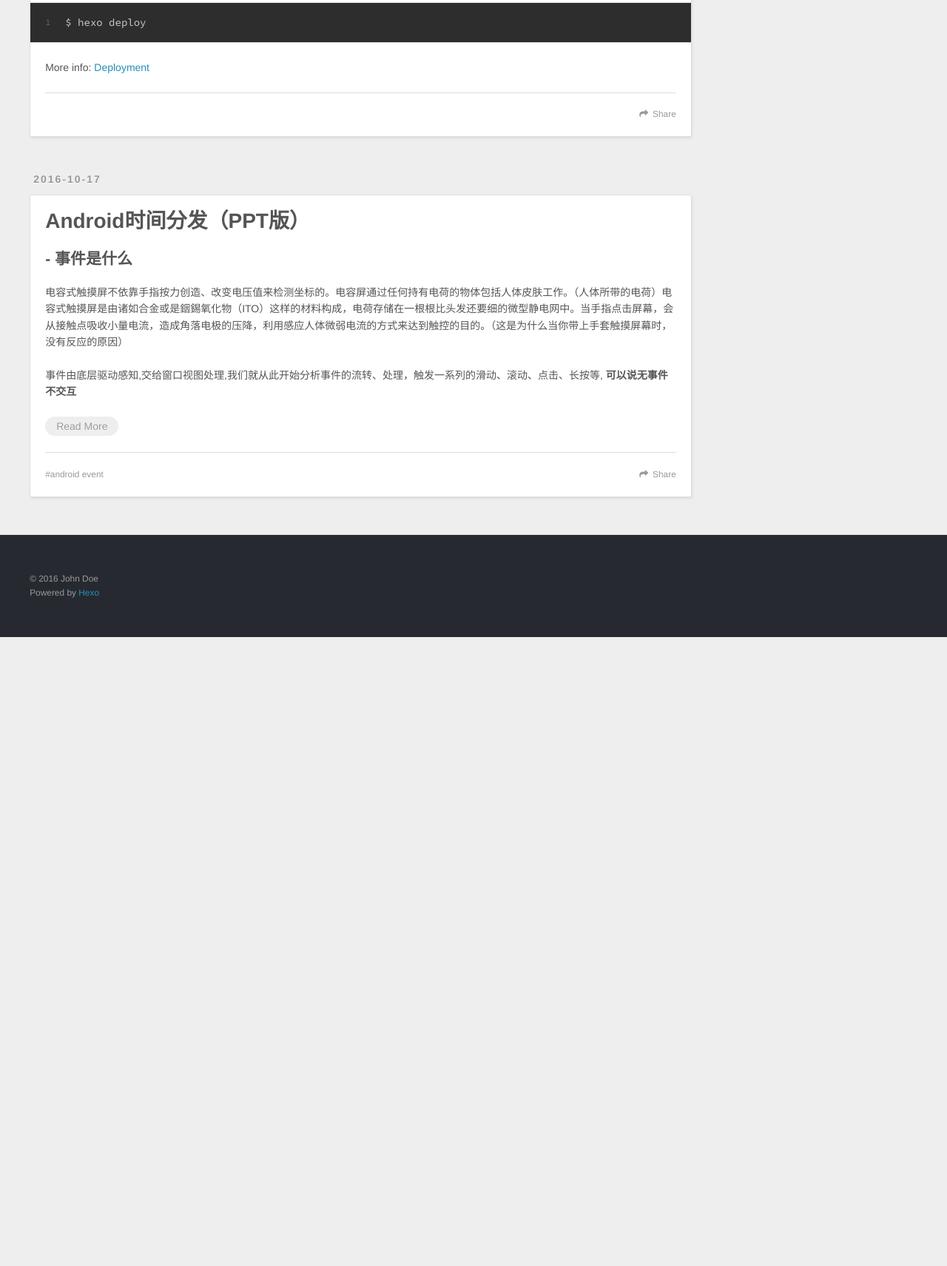
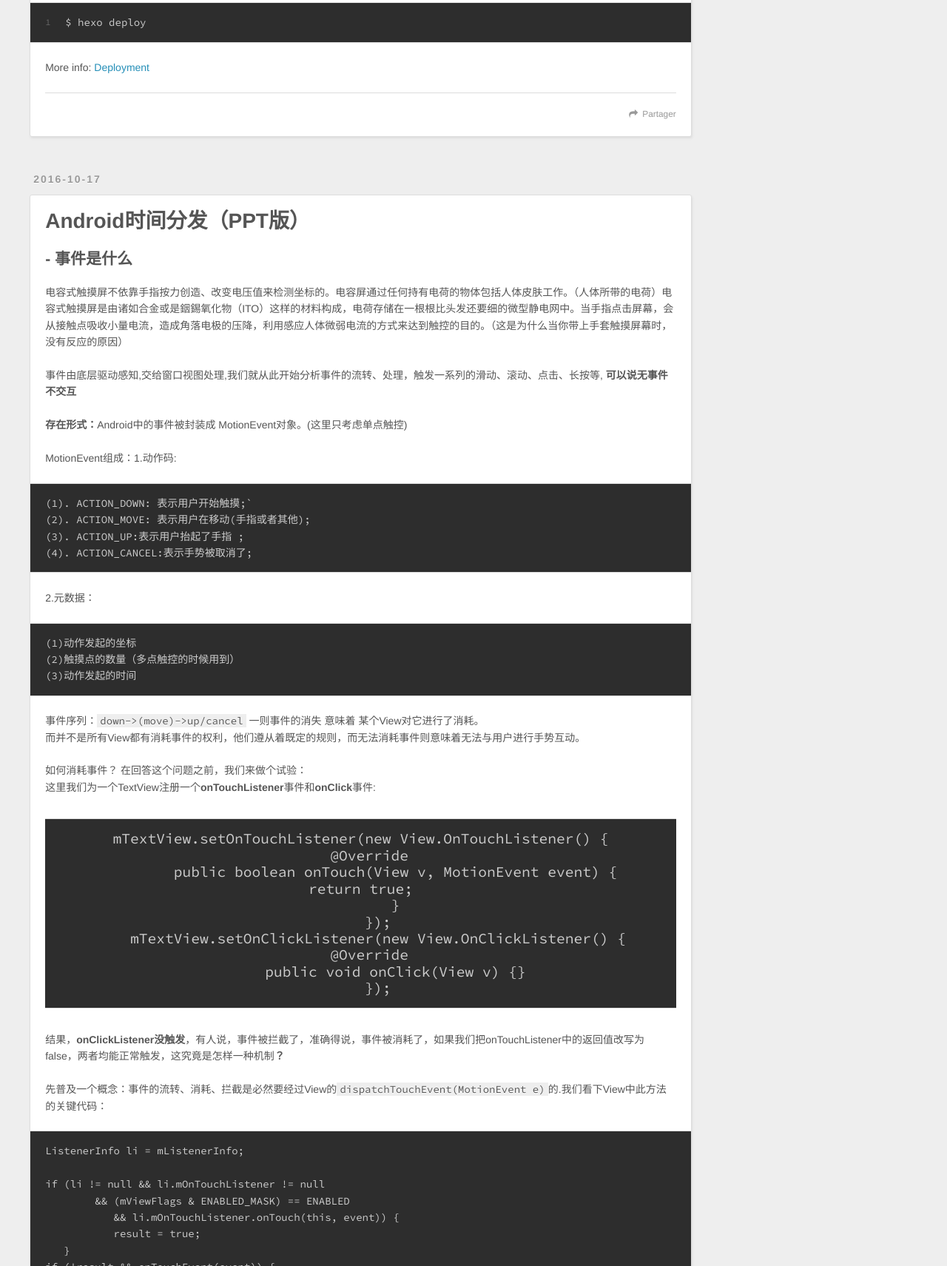
Before and after one commit to xinyujauchou/xinyujauchou.github.io, a plain HTML site: page index.html in a window 1280 px wide. Shown: the part 1089-2800 px from the top of the page at 74% size. Before the commit the page ends 1950 px from the top, so only its background shows below. Drawn offline with nearby package versions, Linux system fonts and the light colour scheme.

Commit message:
Site updated: 2016-10-17 23:34:44

```diff
--- a/index.html
+++ b/index.html
@@ -48,9 +48,9 @@
       </nav>
       <nav id="sub-nav">
 
-          <a id="nav-rss-link" class="nav-icon" href="/atom.xml" title="RSS Feed"></a>
+          <a id="nav-rss-link" class="nav-icon" href="/atom.xml" title="Flux RSS"></a>
 
-        <a id="nav-search-btn" class="nav-icon" title="Search"></a>
+        <a id="nav-search-btn" class="nav-icon" title="Rechercher"></a>
       </nav>
       <div id="search-form-wrap">
         <form action="//google.com/search" method="get" accept-charset="UTF-8" class="search-form"><input type="search" name="q" results="0" class="search-form-input" placeholder="Search"><button type="submit" class="search-form-submit">&#xF002;</button><input type="hidden" name="sitesearch" value="https://xinyujauchou.github.io"></form>
@@ -85,6 +85,7 @@
 
         <p>Welcome to <a href="https://hexo.io/" target="_blank" rel="external">Hexo</a>! This is your very first post. Check <a href="https://hexo.io/docs/" target="_blank" rel="external">documentation</a> for more info. If you get any problems when using Hexo, you can find the answer in <a href="https://hexo.io/docs/troubleshooting.html" target="_blank" rel="external">troubleshooting</a> or you can ask me on <a href="https://github.com/hexojs/hexo/issues" target="_blank" rel="external">GitHub</a>.</p>
 <h2 id="Quick-Start"><a href="#Quick-Start" class="headerlink" title="Quick Start"></a>Quick Start</h2><h3 id="Create-a-new-post"><a href="#Create-a-new-post" class="headerlink" title="Create a new post"></a>Create a new post</h3><figure class="highlight bash"><table><tr><td class="gutter"><pre><div class="line">1</div></pre></td><td class="code"><pre><div class="line">$ hexo new <span class="string">"My New Post"</span></div></pre></td></tr></table></figure>
+ <!-- xinyujaychou first blog -->
 <p>More info: <a href="https://hexo.io/docs/writing.html" target="_blank" rel="external">Writing</a></p>
 <h3 id="Run-server"><a href="#Run-server" class="headerlink" title="Run server"></a>Run server</h3><figure class="highlight bash"><table><tr><td class="gutter"><pre><div class="line">1</div></pre></td><td class="code"><pre><div class="line">$ hexo server</div></pre></td></tr></table></figure>
 <p>More info: <a href="https://hexo.io/docs/server.html" target="_blank" rel="external">Server</a></p>
@@ -96,7 +97,7 @@
 
     </div>
     <footer class="article-footer">
-      <a data-url="https://xinyujauchou.github.io/2016/10/17/hello-world/" data-id="ciue6sydx0000zoo1v4zfjezo" class="article-share-link">Share</a>
+      <a data-url="https://xinyujauchou.github.io/2016/10/17/hello-world/" data-id="ciue81ue80000wgo1wpaalaj5" class="article-share-link">Partager</a>
 
 
     </footer>
@@ -129,16 +130,57 @@
     <div class="article-entry" itemprop="articleBody">
 
         <h2 id="事件是什么"><a href="#事件是什么" class="headerlink" title="- 事件是什么"></a>- 事件是什么</h2><p>电容式触摸屏不依靠手指按力创造、改变电压值来检测坐标的。电容屏通过任何持有电荷的物体包括人体皮肤工作。（人体所带的电荷）电容式触摸屏是由诸如合金或是銦錫氧化物（ITO）这样的材料构成，电荷存储在一根根比头发还要细的微型静电网中。当手指点击屏幕，会从接触点吸收小量电流，造成角落电极的压降，利用感应人体微弱电流的方式来达到触控的目的。（这是为什么当你带上手套触摸屏幕时，没有反应的原因）</p>
-<p>事件由底层驱动感知,交给窗口视图处理,我们就从此开始分析事件的流转、处理，触发一系列的滑动、滚动、点击、长按等, <strong>可以说无事件不交互</strong><br>
+<p>事件由底层驱动感知,交给窗口视图处理,我们就从此开始分析事件的流转、处理，触发一系列的滑动、滚动、点击、长按等, <strong>可以说无事件不交互</strong><br> <!-- 详情请点击查看 --> </p>
+<p><strong>存在形式：</strong>Android中的事件被封装成 MotionEvent对象。(这里只考虑单点触控)</p>
+<p> MotionEvent组成：1.动作码: </p>
+<pre><code>(1). ACTION_DOWN: 表示用户开始触摸;`
+(2). ACTION_MOVE: 表示用户在移动(手指或者其他);
+(3). ACTION_UP:表示用户抬起了手指 ;
+(4). ACTION_CANCEL:表示手势被取消了;
+</code></pre><p>2.元数据：</p>
+<pre><code>(1)动作发起的坐标
+(2)触摸点的数量（多点触控的时候用到）
+(3)动作发起的时间
+</code></pre><p>事件序列：<code>down-&gt;(move)-&gt;up/cancel</code> 一则事件的消失 意味着 某个View对它进行了消耗。<br>而并不是所有View都有消耗事件的权利，他们遵从着既定的规则，而无法消耗事件则意味着无法与用户进行手势互动。</p>
+<p>如何消耗事件？ 在回答这个问题之前，我们来做个试验：<br>这里我们为一个TextView注册一个<strong>onTouchListener</strong>事件和<strong>onClick</strong>事件:</p>
+<blockquote>
+<pre><code>mTextView.setOnTouchListener(new View.OnTouchListener() {
+  @Override
+        public boolean onTouch(View v, MotionEvent event) {
+return true;
+        }
+    });
+    mTextView.setOnClickListener(new View.OnClickListener() {
+  @Override
+        public void onClick(View v) {}
+    });
+</code></pre></blockquote>
+<p>结果，<strong>onClickListener没触发</strong>，有人说，事件被拦截了，准确得说，事件被消耗了，如果我们把onTouchListener中的返回值改写为false，两者均能正常触发，这究竟是怎样一种机制<strong>？</strong></p>
+<p>先普及一个概念：事件的流转、消耗、拦截是必然要经过View的<code>dispatchTouchEvent(MotionEvent e)</code>的.我们看下View中此方法的关键代码：</p>
+<pre><code>ListenerInfo li = mListenerInfo;
 
-          <p class="article-more-link">
-            <a href="/2016/10/17/Android-event-dispatch/#more">Read More</a>
-          </p>
+if (li != null &amp;&amp; li.mOnTouchListener != null
+        &amp;&amp; (mViewFlags &amp; ENABLED_MASK) == ENABLED
+           &amp;&amp; li.mOnTouchListener.onTouch(this, event)) {
+           result = true;
+   }
+if (!result &amp;&amp; onTouchEvent(event)) {
+       result = true;
+   }
+ return result;
+</code></pre><h4 id="li中存储了设置的一系列回调事件"><a href="#li中存储了设置的一系列回调事件" class="headerlink" title="li中存储了设置的一系列回调事件,"></a>li中存储了设置的一系列回调事件,</h4><p>例如<code>onTouchListener、onClickLis</code>等<br>(这里假设控件可点击),我们看到result的返回值是优先判断<code>onTouchLis</code>的,这样导致<code>onTouchEvent()</code>不被触发,因此就不存在点击事件的捕获。</p>
+<p>ViewGroup作为View的子类,其内部对View的dispatchTouchEvent(MotionEvent e)进行了覆写，处理逻辑相当多，viewGroup作为容器类，比View多出一个<strong>onInterceptTouchEvent()</strong>方法,该方法是用来拦截子View事件的,不过默认是不拦截的,为什么会有这个方法?可以想象一下：<br>如果一个滚动事件,ScrollView具有滚动需求,而其子View不需要,ScrollView必然要对此事件进行拦截,因为事件处理遵循:<strong>自上而下分发,自上而下处理的原则</strong>  。</p>
+<p><code>onInterceptTouchEvent就是用来打破这个原则</code>,让父容器不去优先判断字View是否需要处理这个事件，而优先交给自己处理。<br>不过,默认情况下，父容器是不会拦截，而是遍历子View，找出第一个能消耗这个事件的子View，而判断的依据就是 上一页我们说的 dispatchTouchEvent(MotionEvent e)的返回值。 而一旦这个事件序列交给子View处理,后续事件码就不会再去遍历找出消耗时间的子View。<br>另外一种情况需要了解一下： 一旦父容器通过onInterceptTouchEvent()拦截了子View的时间(可以在任意事件码进行拦截)，后续同样也不会再遍历子View 甚至 也不会再判断onInterceptTouchEvent()返回值, 我把它称为<strong>拦截失效</strong>。</p>
+<p><strong>拦截失效导致的问题：无法再从父view夺回事件的处理权。</strong></p>
+<p><strong>解决方案：事件链破坏/事件链伪造</strong></p>
+<p>既然无法重新夺回处理权，只能从头再来，而从头再来的方法就是重新创建事件链。<br><strong>dispatchTouchEvent(MotionEvent e)</strong>出场，它是所有事件派发的必经之地，伪造事件：<strong>ev.setAction(MotionEvent.EVENT_DOWN)</strong>;这样，<strong>intercepterTouchEvent()</strong>会被重新调用，重新寻找处理事件的句柄。具体实践可参考 XRefreshLayout 源码</p>
+<p><strong>CoordinateLayout</strong>,     <strong>NestedScrollView</strong>,     <strong>RecyclerView</strong></p>
+<p><strong>activity 是如何接收到事件的？</strong></p>
 
 
     </div>
     <footer class="article-footer">
-      <a data-url="https://xinyujauchou.github.io/2016/10/17/Android-event-dispatch/" data-id="ciue6sye50001zoo1eepxcpnh" class="article-share-link">Share</a>
+      <a data-url="https://xinyujauchou.github.io/2016/10/17/Android-event-dispatch/" data-id="ciue81ued0001wgo1b7p7a6lb" class="article-share-link">Partager</a>
 
 
   <ul class="article-tag-list"><li class="article-tag-list-item"><a class="article-tag-list-link" href="/tags/android-event/">android  event</a></li></ul>
@@ -160,7 +202,7 @@
 
 
   <div class="widget-wrap">
-    <h3 class="widget-title">Tags</h3>
+    <h3 class="widget-title">Mot-clés</h3>
     <div class="widget">
       <ul class="tag-list"><li class="tag-list-item"><a class="tag-list-link" href="/tags/android-event/">android  event</a></li></ul>
     </div>
@@ -170,7 +212,7 @@
 
 
   <div class="widget-wrap">
-    <h3 class="widget-title">Tag Cloud</h3>
+    <h3 class="widget-title">Nuage de mot-clés</h3>
     <div class="widget tagcloud">
       <a href="/tags/android-event/" style="font-size: 10px;">android  event</a>
     </div>
@@ -189,7 +231,7 @@
 
 
   <div class="widget-wrap">
-    <h3 class="widget-title">Recent Posts</h3>
+    <h3 class="widget-title">Articles récents</h3>
     <div class="widget">
       <ul>
 
@@ -214,7 +256,7 @@
   <div class="outer">
     <div id="footer-info" class="inner">
       &copy; 2016 John Doe<br>
-      Powered by <a href="http://hexo.io/" target="_blank">Hexo</a>
+      Propulsé by <a href="http://hexo.io/" target="_blank">Hexo</a>
     </div>
   </div>
 </footer>
```
Also changed, not shown: 2016/10/17/Android-event-dispatch/index.html (+10 -10 lines), 2016/10/17/hello-world/index.html (+10 -9 lines), archives/2016/10/index.html (+6 -6 lines), archives/2016/index.html (+6 -6 lines), archives/index.html (+6 -6 lines), tags/android-event/index.html (+7 -7 lines).
